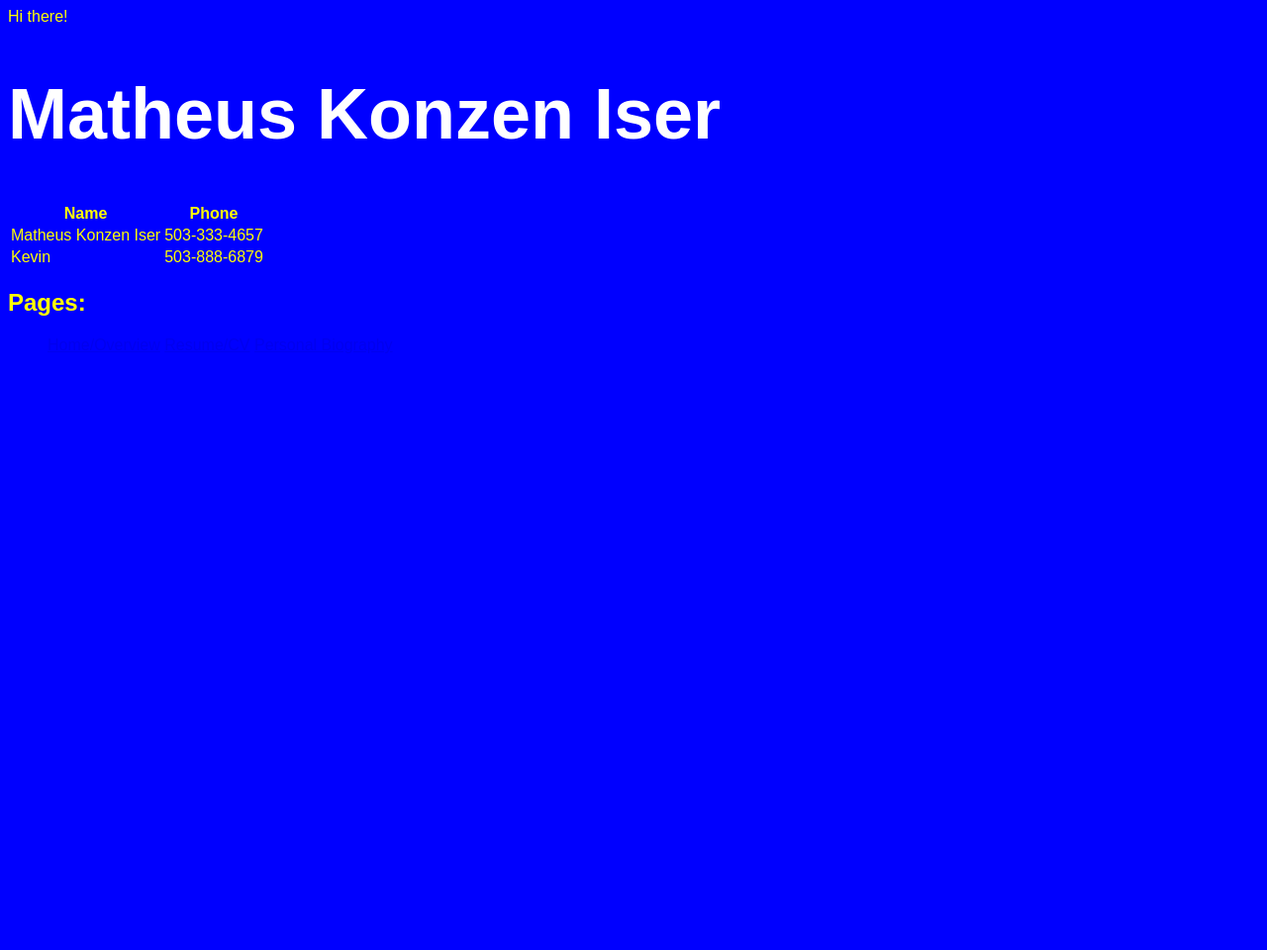
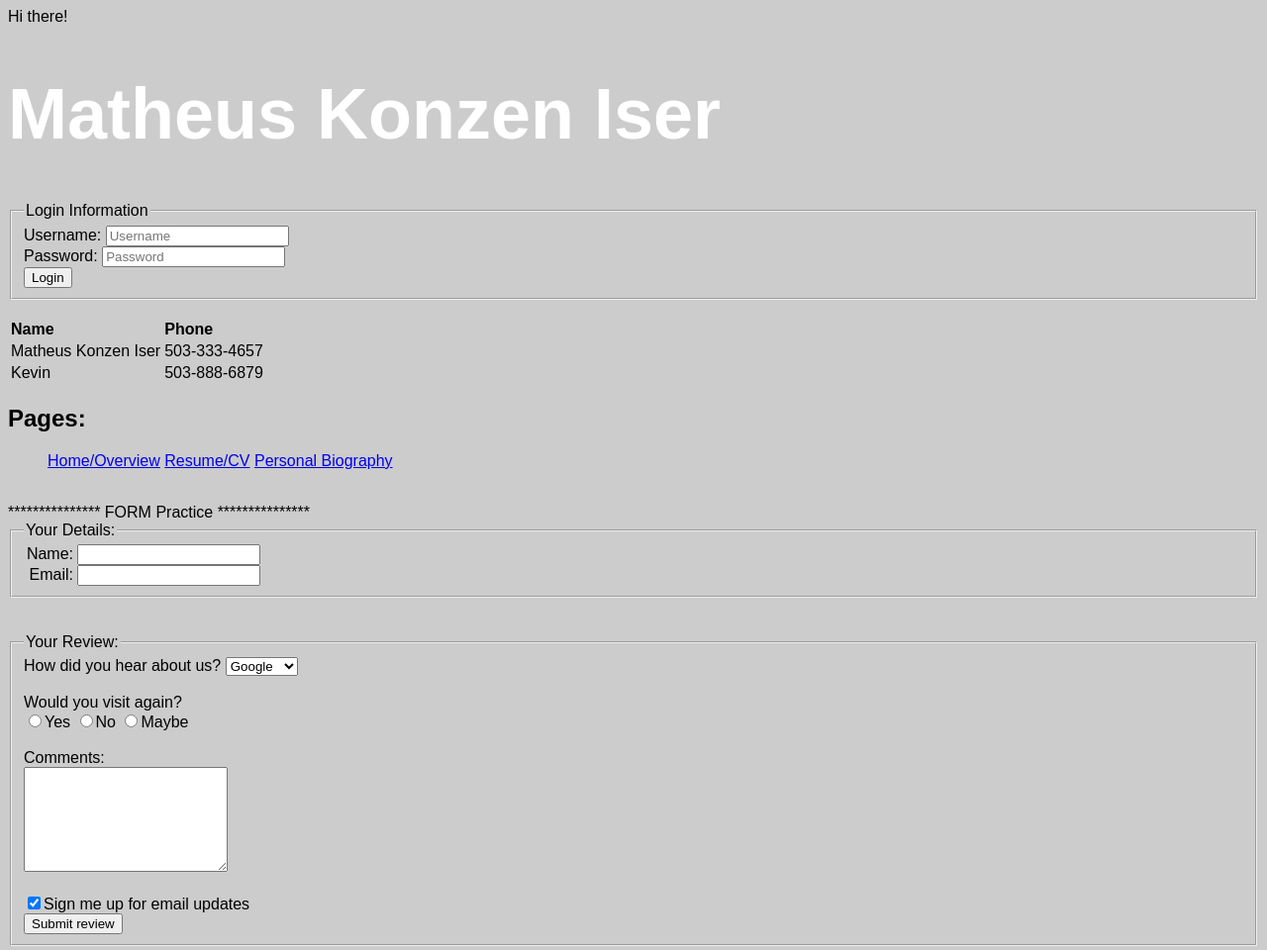
Before and after one commit to matheuskiser/pcg2015_mki, a plain HTML site: page site/index.html in a window 1280 px wide. Shown: the top 960 px of the page at 99% size. Before the commit the page ends 800 px from the top, so only its background shows below. Drawn offline with Linux system fonts and the light colour scheme.

Commit message:
Added form functionality

```diff
--- a/site/index.html
+++ b/site/index.html
@@ -8,11 +8,31 @@
 <body>
 <h1>Matheus Konzen Iser</h1>
 
+<form method="post">
+    <fieldset>
+        <legend>Login Information</legend>
+        <label>
+            Username:
+            <input placeholder="Username" name="username">
+        </label>
+        <br/>
+        <label>
+            Password:
+            <input type="password" placeholder="Password" name="password">
+        </label>
+        <br/>
+
+        <input type="Submit" value="Login">
+    </fieldset>
+</form>
+
+<br/>
+
 <table>
     <tr>
         <th>Name</th>
         <th>Phone</th>
-			</th>
+    </tr>
     <tr>
         <td>Matheus Konzen Iser</td>
         <td>503-333-4657</td>
@@ -35,5 +55,71 @@
         <a href="bio.html">Personal Biography</a>
     </li>
 </ul>
+
+<br/>
+*************** FORM Practice ***************
+<br/>
+
+<form action="">
+    <fieldset>
+        <legend>Your Details:</legend>
+        <label class="login_form">Name:</label>
+        <input id="login_name" name="name">
+
+        <br/>
+        <label class="login_form">Email:</label>
+        <input id="login_email" name="email">
+    </fieldset>
+
+    <br/><br/>
+
+    <fieldset>
+        <legend>Your Review:</legend>
+
+        How did you hear about us?
+        <select>
+            <option id="google" name="option">Google</option>
+            <option id="yahoo" name="option">Yahoo</option>
+            <option id="altavista" name="option">Altavista</option>
+        </select>
+
+        <br/><br/>
+
+        Would you visit again?
+        <br/>
+        <label>
+            <input type="radio" name="rating" value="yes">Yes
+        </label>
+        <label>
+            <input type="radio" name="rating" value="no">No
+        </label>
+        <label>
+            <input type="radio" name="rating" value="maybe">Maybe
+        </label>
+
+        <br/><br/>
+
+        Comments:
+        <br/>
+        <textarea name="comments" id="comment_textarea"></textarea>
+
+        <br/><br/>
+
+        <label>
+            <input type="checkbox" name="checkbox" checked>Sign me up for email updates
+        </label>
+
+        <br/>
+
+        <input type="submit" id="submit_button" name="submit" value="Submit review">
+
+    </fieldset>
+</form>
+
+<br><br>
+Image Time!
+<br>
+<img src="http://assets3.parliament.uk/iv/main-large//ImageVault/Images/id_7382/scope_0/ImageVaultHandler.aspx.jpg">
+
 </body>
 </html>
--- a/site/style.css
+++ b/site/style.css
@@ -1,12 +1,29 @@
 body {
-	background-color: Blue;
-	color: Yellow;
+	background-color: #CCC;
+	color: Black;
 	font-family: sans-serif;
 }
+
 h1 {
 	font-size: 72px;
 	color: white;
 }
+
 li {
 	display: inline-block;
 }
+
+th {
+	text-align: left;
+}
+
+.login_form {
+	display: inline-block;
+	text-align: right;
+	width: 50px;
+}
+
+#comment_textarea {
+	min-width: 200px;
+	min-height:100px;
+}
```
Lines whose indentation alone changed are shown as unchanged.
